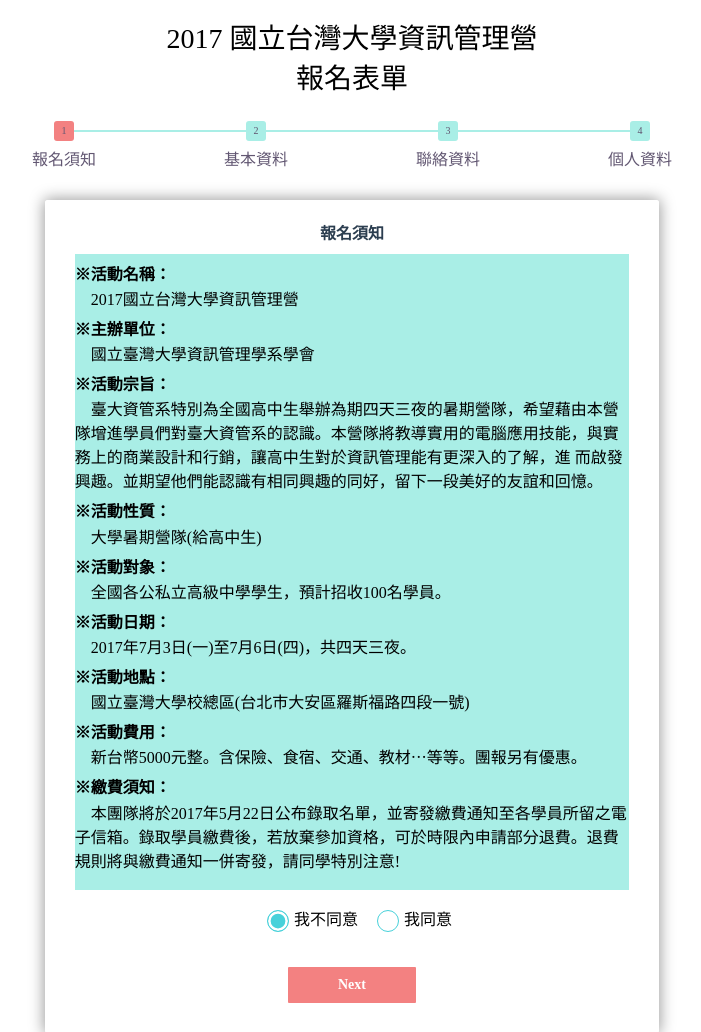
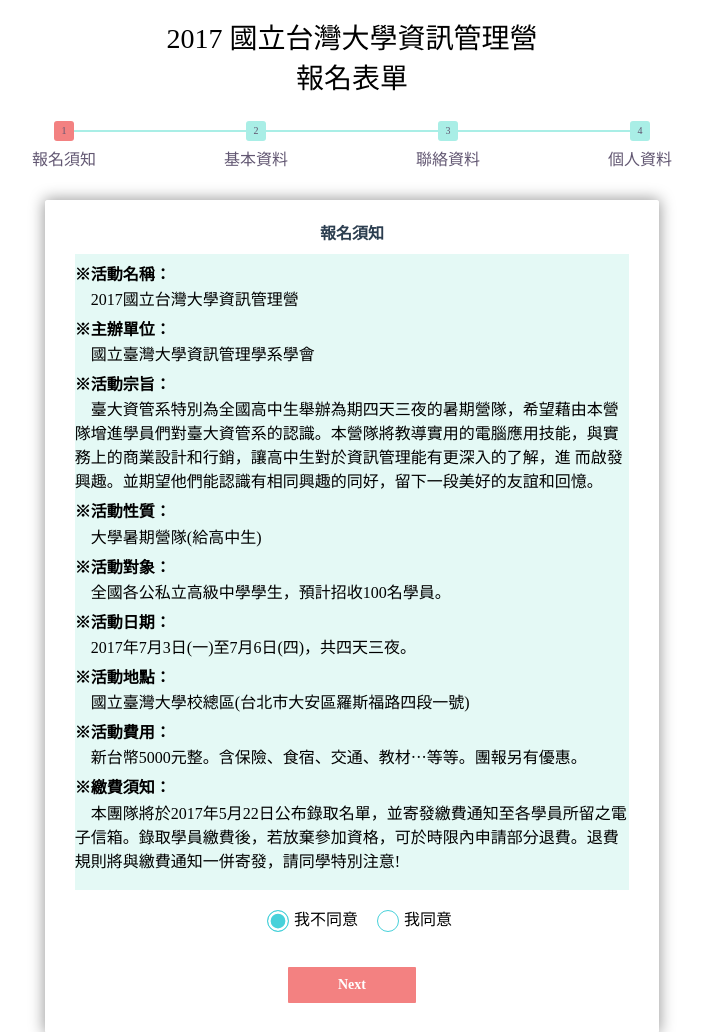
Before and after one commit to eKL016/2017IMCamp, a plain HTML site: page register.html in a window 1280 px wide. Shown: the whole page, without its empty margins (288-989 px from the left). Drawn offline with Linux system fonts and the light colour scheme.

Commit message:
change background color

```diff
--- a/css/register.css
+++ b/css/register.css
@@ -195,7 +195,7 @@ body {
 }
 
 #set0-content{
-	background-color:#A9EEE6;
+	background-color:#E4F9F5;
 	margin:1vh 0px 2vh 0px;
 	padding:0.1vh 0px 0px 0px;
 	text-align:left;
```
